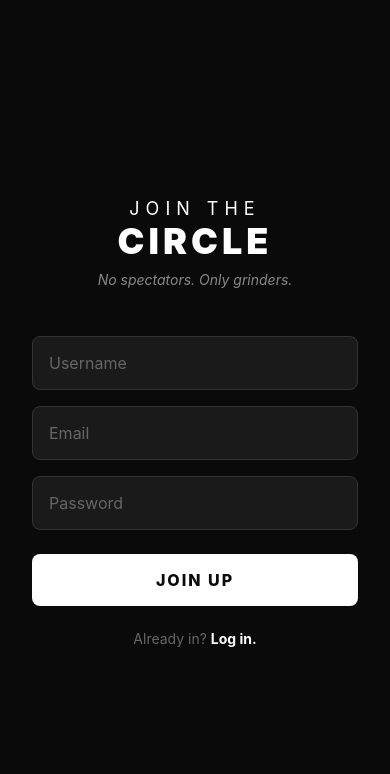
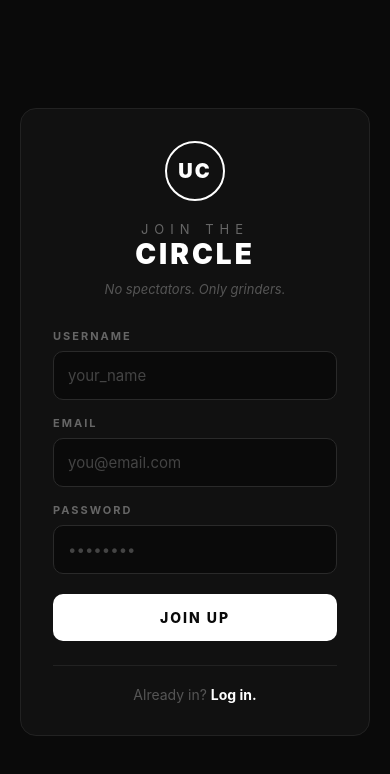
Before and after one commit to swanopoly/the-underground-circle, a React Native app: screen /SignUp in a window 390 px wide. Shown: the top 774 px of the page. Built offline with nearby package versions, Linux system fonts and the light colour scheme; no server answers.

Commit message:
Redesign auth screens: centered card layout, max-width, logo, labels

```diff
--- a/src/screens/auth/LoginScreen.tsx
+++ b/src/screens/auth/LoginScreen.tsx
@@ -8,14 +8,16 @@ import {
   Alert,
   KeyboardAvoidingView,
   Platform,
+  useWindowDimensions,
 } from 'react-native';
-import { useAuth } from '../../hooks/useAuth';
+import { supabase } from '../../lib/supabase';
 
 export default function LoginScreen({ navigation }: any) {
   const [email, setEmail] = useState('');
   const [password, setPassword] = useState('');
   const [loading, setLoading] = useState(false);
-  const { signIn } = useAuth();
+  const { width } = useWindowDimensions();
+  const isWide = width > 500;
 
   const handleLogin = async () => {
     if (!email || !password) {
@@ -23,7 +25,7 @@ export default function LoginScreen({ navigation }: any) {
       return;
     }
     setLoading(true);
-    const { error } = await signIn(email, password);
+    const { error } = await supabase.auth.signInWithPassword({ email, password });
     setLoading(false);
     if (error) Alert.alert('Error', error.message);
   };
@@ -34,24 +36,33 @@ export default function LoginScreen({ navigation }: any) {
       behavior={Platform.OS === 'ios' ? 'padding' : 'height'}
     >
       <View style={styles.inner}>
+        <View style={[styles.card, isWide && styles.cardWide]}>
+          <View style={styles.logoSection}>
+            <View style={styles.logoCircle}>
+              <Text style={styles.logoText}>UC</Text>
+            </View>
             <Text style={styles.title}>THE</Text>
             <Text style={styles.titleBold}>UNDERGROUND</Text>
             <Text style={styles.titleBold}>CIRCLE</Text>
             <Text style={styles.subtitle}>Built for people who actually work.</Text>
+          </View>
 
+          <View style={styles.form}>
+            <Text style={styles.inputLabel}>EMAIL</Text>
             <TextInput
               style={styles.input}
-          placeholder="Email"
-          placeholderTextColor="#666"
+              placeholder="you@email.com"
+              placeholderTextColor="#444"
               value={email}
               onChangeText={setEmail}
               autoCapitalize="none"
               keyboardType="email-address"
             />
+            <Text style={styles.inputLabel}>PASSWORD</Text>
             <TextInput
               style={styles.input}
-          placeholder="Password"
-          placeholderTextColor="#666"
+              placeholder="••••••••"
+              placeholderTextColor="#444"
               value={password}
               onChangeText={setPassword}
               secureTextEntry
@@ -66,12 +77,16 @@ export default function LoginScreen({ navigation }: any) {
                 {loading ? 'GETTING IN...' : 'GET IN'}
               </Text>
             </TouchableOpacity>
+          </View>
+
+          <View style={styles.divider} />
 
           <TouchableOpacity onPress={() => navigation.navigate('SignUp')}>
             <Text style={styles.linkText}>
               No account? <Text style={styles.linkBold}>Join the circle.</Text>
             </Text>
           </TouchableOpacity>
+        </View>
       </View>
     </KeyboardAvoidingView>
   );
@@ -85,58 +100,105 @@ const styles = StyleSheet.create({
   inner: {
     flex: 1,
     justifyContent: 'center',
-    paddingHorizontal: 32,
+    alignItems: 'center',
+    paddingHorizontal: 20,
+  },
+  card: {
+    width: '100%',
+    maxWidth: 400,
+    backgroundColor: '#111',
+    borderRadius: 16,
+    padding: 32,
+    borderWidth: 1,
+    borderColor: '#222',
+  },
+  cardWide: {
+    padding: 40,
+  },
+  logoSection: {
+    alignItems: 'center',
+    marginBottom: 32,
+  },
+  logoCircle: {
+    width: 60,
+    height: 60,
+    borderRadius: 30,
+    borderWidth: 2,
+    borderColor: '#fff',
+    justifyContent: 'center',
+    alignItems: 'center',
+    marginBottom: 20,
+  },
+  logoText: {
+    color: '#fff',
+    fontSize: 20,
+    fontWeight: '900',
+    letterSpacing: 2,
   },
   title: {
-    color: '#fff',
-    fontSize: 18,
+    color: '#666',
+    fontSize: 13,
     letterSpacing: 6,
     textAlign: 'center',
   },
   titleBold: {
     color: '#fff',
-    fontSize: 32,
+    fontSize: 24,
     fontWeight: '900',
-    letterSpacing: 4,
+    letterSpacing: 3,
     textAlign: 'center',
+    lineHeight: 30,
   },
   subtitle: {
-    color: '#888',
-    fontSize: 14,
+    color: '#555',
+    fontSize: 13,
     textAlign: 'center',
-    marginTop: 8,
-    marginBottom: 48,
+    marginTop: 10,
     fontStyle: 'italic',
   },
+  form: {
+    marginBottom: 24,
+  },
+  inputLabel: {
+    color: '#666',
+    fontSize: 11,
+    letterSpacing: 2,
+    fontWeight: '700',
+    marginBottom: 8,
+  },
   input: {
-    backgroundColor: '#1a1a1a',
+    backgroundColor: '#0a0a0a',
     borderWidth: 1,
-    borderColor: '#333',
-    borderRadius: 8,
-    padding: 16,
+    borderColor: '#2a2a2a',
+    borderRadius: 10,
+    padding: 14,
     color: '#fff',
-    fontSize: 16,
+    fontSize: 15,
     marginBottom: 16,
   },
   button: {
     backgroundColor: '#fff',
-    borderRadius: 8,
-    padding: 16,
+    borderRadius: 10,
+    padding: 15,
     alignItems: 'center',
-    marginTop: 8,
-    marginBottom: 24,
+    marginTop: 4,
   },
   buttonDisabled: {
     opacity: 0.5,
   },
   buttonText: {
     color: '#0a0a0a',
-    fontSize: 16,
+    fontSize: 14,
     fontWeight: '800',
     letterSpacing: 2,
   },
+  divider: {
+    height: 1,
+    backgroundColor: '#222',
+    marginBottom: 20,
+  },
   linkText: {
-    color: '#666',
+    color: '#555',
     textAlign: 'center',
     fontSize: 14,
   },
--- a/src/screens/auth/SignUpScreen.tsx
+++ b/src/screens/auth/SignUpScreen.tsx
@@ -8,15 +8,17 @@ import {
   Alert,
   KeyboardAvoidingView,
   Platform,
+  useWindowDimensions,
 } from 'react-native';
-import { useAuth } from '../../hooks/useAuth';
+import { supabase } from '../../lib/supabase';
 
 export default function SignUpScreen({ navigation }: any) {
   const [username, setUsername] = useState('');
   const [email, setEmail] = useState('');
   const [password, setPassword] = useState('');
   const [loading, setLoading] = useState(false);
-  const { signUp } = useAuth();
+  const { width } = useWindowDimensions();
+  const isWide = width > 500;
 
   const handleSignUp = async () => {
     if (!username || !email || !password) {
@@ -28,7 +30,11 @@ export default function SignUpScreen({ navigation }: any) {
       return;
     }
     setLoading(true);
-    const { error } = await signUp(email, password, username);
+    const { error } = await supabase.auth.signUp({
+      email,
+      password,
+      options: { data: { username, display_name: username } },
+    });
     setLoading(false);
     if (error) {
       Alert.alert('Error', error.message);
@@ -44,31 +50,41 @@ export default function SignUpScreen({ navigation }: any) {
       behavior={Platform.OS === 'ios' ? 'padding' : 'height'}
     >
       <View style={styles.inner}>
+        <View style={[styles.card, isWide && styles.cardWide]}>
+          <View style={styles.headerSection}>
+            <View style={styles.logoCircle}>
+              <Text style={styles.logoText}>UC</Text>
+            </View>
             <Text style={styles.title}>JOIN THE</Text>
             <Text style={styles.titleBold}>CIRCLE</Text>
             <Text style={styles.subtitle}>No spectators. Only grinders.</Text>
+          </View>
 
+          <View style={styles.form}>
+            <Text style={styles.inputLabel}>USERNAME</Text>
             <TextInput
               style={styles.input}
-          placeholder="Username"
-          placeholderTextColor="#666"
+              placeholder="your_name"
+              placeholderTextColor="#444"
               value={username}
               onChangeText={setUsername}
               autoCapitalize="none"
             />
+            <Text style={styles.inputLabel}>EMAIL</Text>
             <TextInput
               style={styles.input}
-          placeholder="Email"
-          placeholderTextColor="#666"
+              placeholder="you@email.com"
+              placeholderTextColor="#444"
               value={email}
               onChangeText={setEmail}
               autoCapitalize="none"
               keyboardType="email-address"
             />
+            <Text style={styles.inputLabel}>PASSWORD</Text>
             <TextInput
               style={styles.input}
-          placeholder="Password"
-          placeholderTextColor="#666"
+              placeholder="••••••••"
+              placeholderTextColor="#444"
               value={password}
               onChangeText={setPassword}
               secureTextEntry
@@ -83,12 +99,16 @@ export default function SignUpScreen({ navigation }: any) {
                 {loading ? 'JOINING...' : 'JOIN UP'}
               </Text>
             </TouchableOpacity>
+          </View>
+
+          <View style={styles.divider} />
 
           <TouchableOpacity onPress={() => navigation.navigate('Login')}>
             <Text style={styles.linkText}>
               Already in? <Text style={styles.linkBold}>Log in.</Text>
             </Text>
           </TouchableOpacity>
+        </View>
       </View>
     </KeyboardAvoidingView>
   );
@@ -102,58 +122,104 @@ const styles = StyleSheet.create({
   inner: {
     flex: 1,
     justifyContent: 'center',
-    paddingHorizontal: 32,
+    alignItems: 'center',
+    paddingHorizontal: 20,
+  },
+  card: {
+    width: '100%',
+    maxWidth: 400,
+    backgroundColor: '#111',
+    borderRadius: 16,
+    padding: 32,
+    borderWidth: 1,
+    borderColor: '#222',
+  },
+  cardWide: {
+    padding: 40,
+  },
+  headerSection: {
+    alignItems: 'center',
+    marginBottom: 32,
+  },
+  logoCircle: {
+    width: 60,
+    height: 60,
+    borderRadius: 30,
+    borderWidth: 2,
+    borderColor: '#fff',
+    justifyContent: 'center',
+    alignItems: 'center',
+    marginBottom: 20,
+  },
+  logoText: {
+    color: '#fff',
+    fontSize: 20,
+    fontWeight: '900',
+    letterSpacing: 2,
   },
   title: {
-    color: '#fff',
-    fontSize: 18,
+    color: '#666',
+    fontSize: 13,
     letterSpacing: 6,
     textAlign: 'center',
   },
   titleBold: {
     color: '#fff',
-    fontSize: 36,
+    fontSize: 28,
     fontWeight: '900',
-    letterSpacing: 4,
+    letterSpacing: 3,
     textAlign: 'center',
   },
   subtitle: {
-    color: '#888',
-    fontSize: 14,
+    color: '#555',
+    fontSize: 13,
     textAlign: 'center',
-    marginTop: 8,
-    marginBottom: 48,
+    marginTop: 10,
     fontStyle: 'italic',
   },
+  form: {
+    marginBottom: 24,
+  },
+  inputLabel: {
+    color: '#666',
+    fontSize: 11,
+    letterSpacing: 2,
+    fontWeight: '700',
+    marginBottom: 8,
+  },
   input: {
-    backgroundColor: '#1a1a1a',
+    backgroundColor: '#0a0a0a',
     borderWidth: 1,
-    borderColor: '#333',
-    borderRadius: 8,
-    padding: 16,
+    borderColor: '#2a2a2a',
+    borderRadius: 10,
+    padding: 14,
     color: '#fff',
-    fontSize: 16,
+    fontSize: 15,
     marginBottom: 16,
   },
   button: {
     backgroundColor: '#fff',
-    borderRadius: 8,
-    padding: 16,
+    borderRadius: 10,
+    padding: 15,
     alignItems: 'center',
-    marginTop: 8,
-    marginBottom: 24,
+    marginTop: 4,
   },
   buttonDisabled: {
     opacity: 0.5,
   },
   buttonText: {
     color: '#0a0a0a',
-    fontSize: 16,
+    fontSize: 14,
     fontWeight: '800',
     letterSpacing: 2,
   },
+  divider: {
+    height: 1,
+    backgroundColor: '#222',
+    marginBottom: 20,
+  },
   linkText: {
-    color: '#666',
+    color: '#555',
     textAlign: 'center',
     fontSize: 14,
   },
```
Lines whose indentation alone changed are shown as unchanged.
